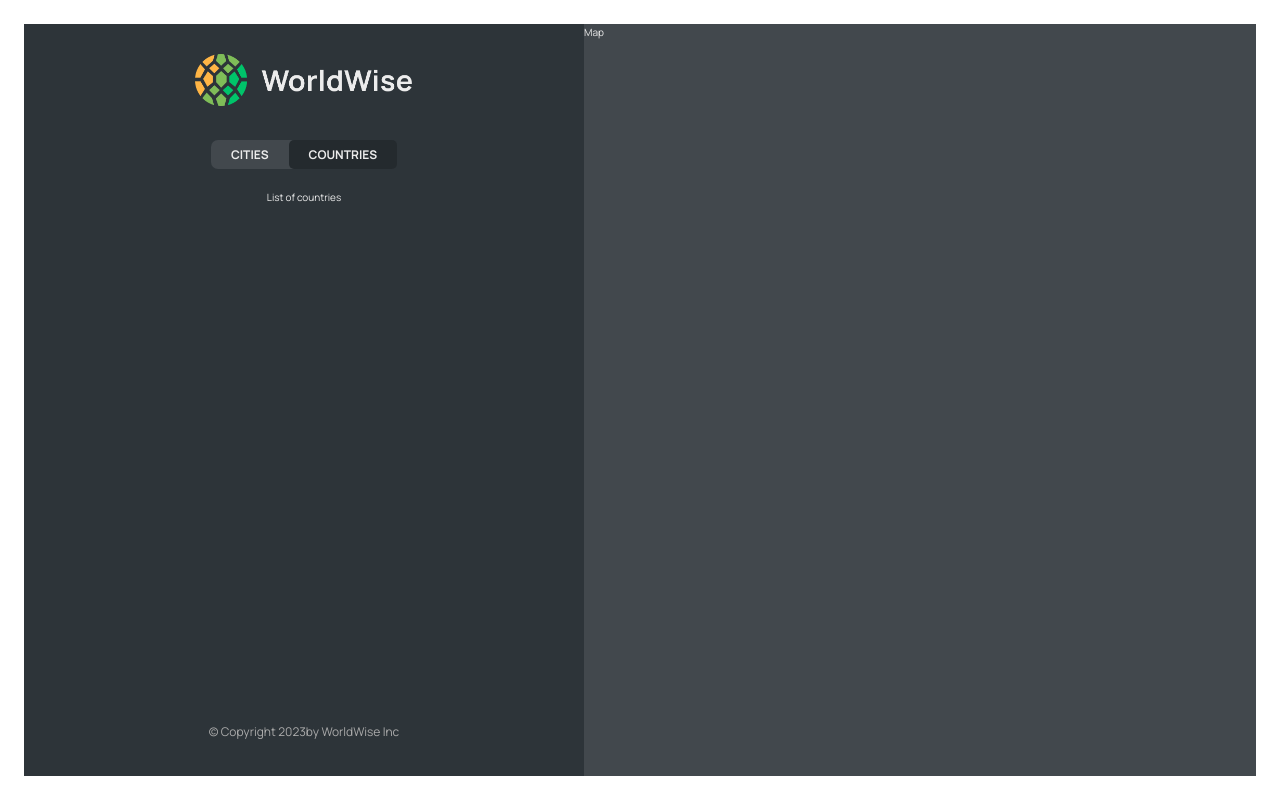
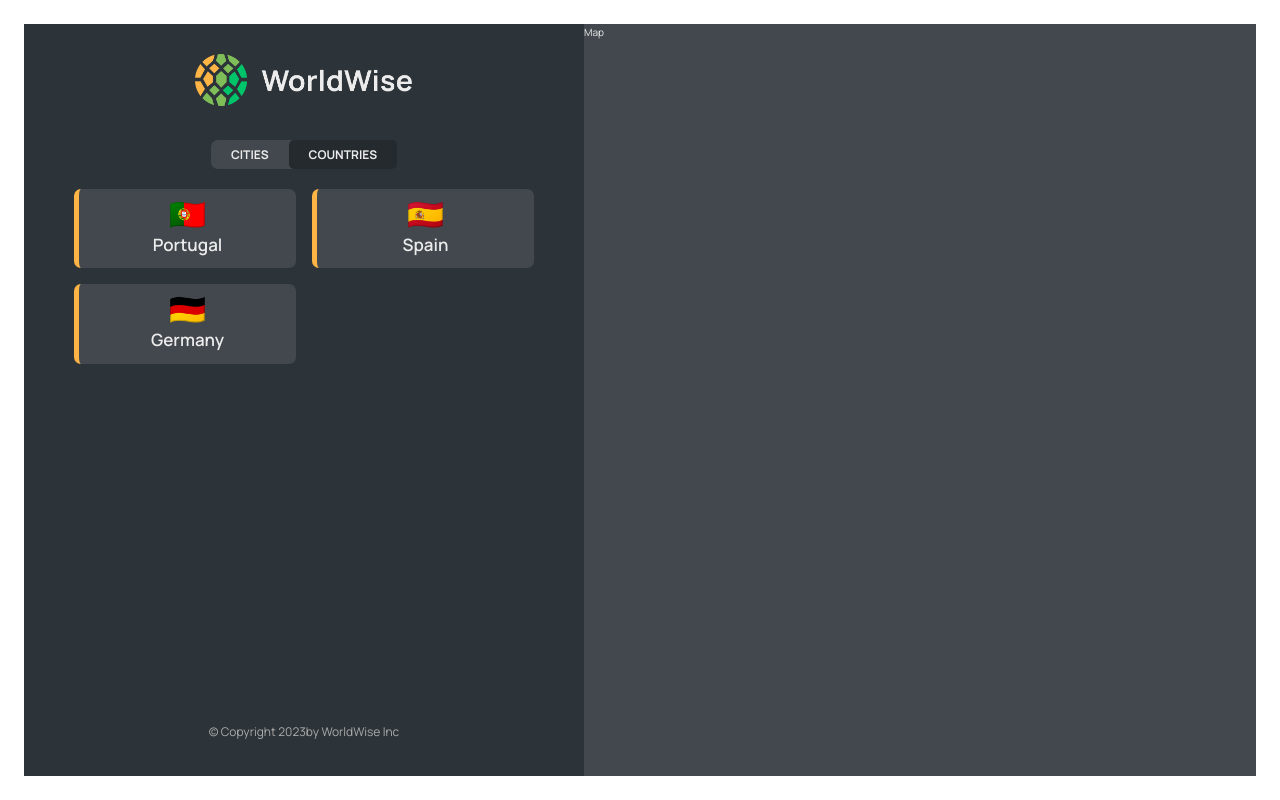
Before and after one commit to AmitSKumar/worldwise, a React (Vite) app: page /app/countries in a window 1280 px wide. Built offline with nearby package versions, Linux system fonts and the light colour scheme; data requests are answered from the project's data file.

Commit message:
add country list

```diff
--- a/data/cities.json
+++ b/data/cities.json
@@ -35,6 +35,30 @@
         "lng": 13.376933665713324
       },
       "id": 98443197
+    },
+    {
+      "cityName": "Varanasi",
+      "country": "Portugal",
+      "emoji": "🇵🇹",
+      "date": "2027-10-31T15:59:59.138Z",
+      "notes": "My favorite city so far!",
+      "position": {
+        "lat": 38.727881642324164,
+        "lng": -9.140900099907554
+      },
+      "id": 739303890
+    },
+    {
+      "cityName": "Bengaluru",
+      "country": "Spain",
+      "emoji": "🇪🇸",
+      "date": "2027-07-15T08:22:53.976Z",
+      "notes": "",
+      "position": {
+        "lat": 40.46635901755316,
+        "lng": -3.7133789062500004
+      },
+      "id": 178067519
     }
   ]
 }
--- a/src/App.jsx
+++ b/src/App.jsx
@@ -7,10 +7,12 @@
 import Login from "./Pages/Login"
 import CityList from "./components/CityList"
 import { useEffect, useState } from "react"
+import CountryList from "./components/CountryList"
 const BASE_URL ="http://localhost:8000"
 function App() {
   const [cities,setCities]=useState([])
   const [isLoading ,setIsLoading] = useState(0)
+
   useEffect(function(){
     async function fetchCities(){
      try  {
@@ -39,7 +41,7 @@
         {/* index route will shown when no other route matches */}
         <Route index element={<CityList cities={cities} isLoading={isLoading}/>} />
         <Route  path="cities" element={<CityList cities={cities} isLoading={isLoading}/>}/>
-        <Route  path="countries" element={<p>List of countries</p>}/>
+        <Route  path="countries" element={<CountryList cities={cities}  />}/>
         <Route  path="form" element={<p>Form</p>}/>
       </Route>
       <Route path="*" element={<PageNotFound/>} />
--- a/src/components/CountryItem.jsx
+++ b/src/components/CountryItem.jsx
@@ -1,6 +1,7 @@
 import styles from "./CountryItem.module.css";
 
 function CountryItem({ country }) {
+  console.log(country)
   return (
     <li className={styles.countryItem}>
       <span>{country.emoji}</span>
--- /dev/null
+++ b/src/components/CountryList.jsx
@@ -0,0 +1,28 @@
+
+
+import styles from './CountryList.module.css'
+import Spinner from './Spinner'
+import Message from './Message'
+import CountryItem from './CountryItem'
+function CountryList({cities,isLoading}) {
+
+    if(isLoading) return <Spinner />
+    if(!cities.length) return <Message message="Add your first city" />
+    const countries = cities.reduce((arr,city) =>
+    {
+        if(!arr.map(el=>el.country).includes(city.country)){
+            return [...arr,{country:city.country ,emoji:city.emoji}]
+        }
+        else return arr
+    }
+    ,[])
+    return (
+        <ul  className={styles.countryList}>
+            {countries.map((country)=>{
+                return <CountryItem country={country} key={country.id} />
+            })}
+        </ul>
+    )
+}
+
+export default CountryList
```
